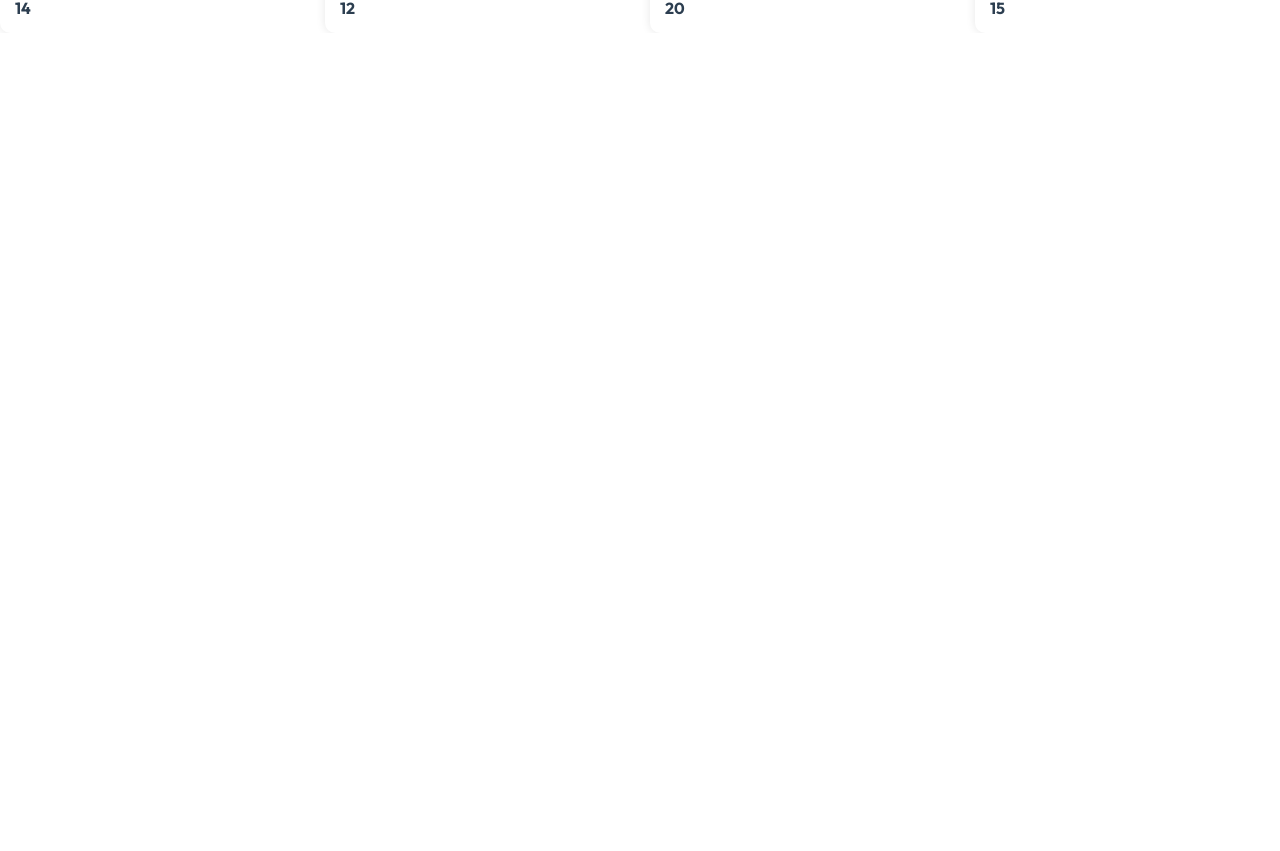
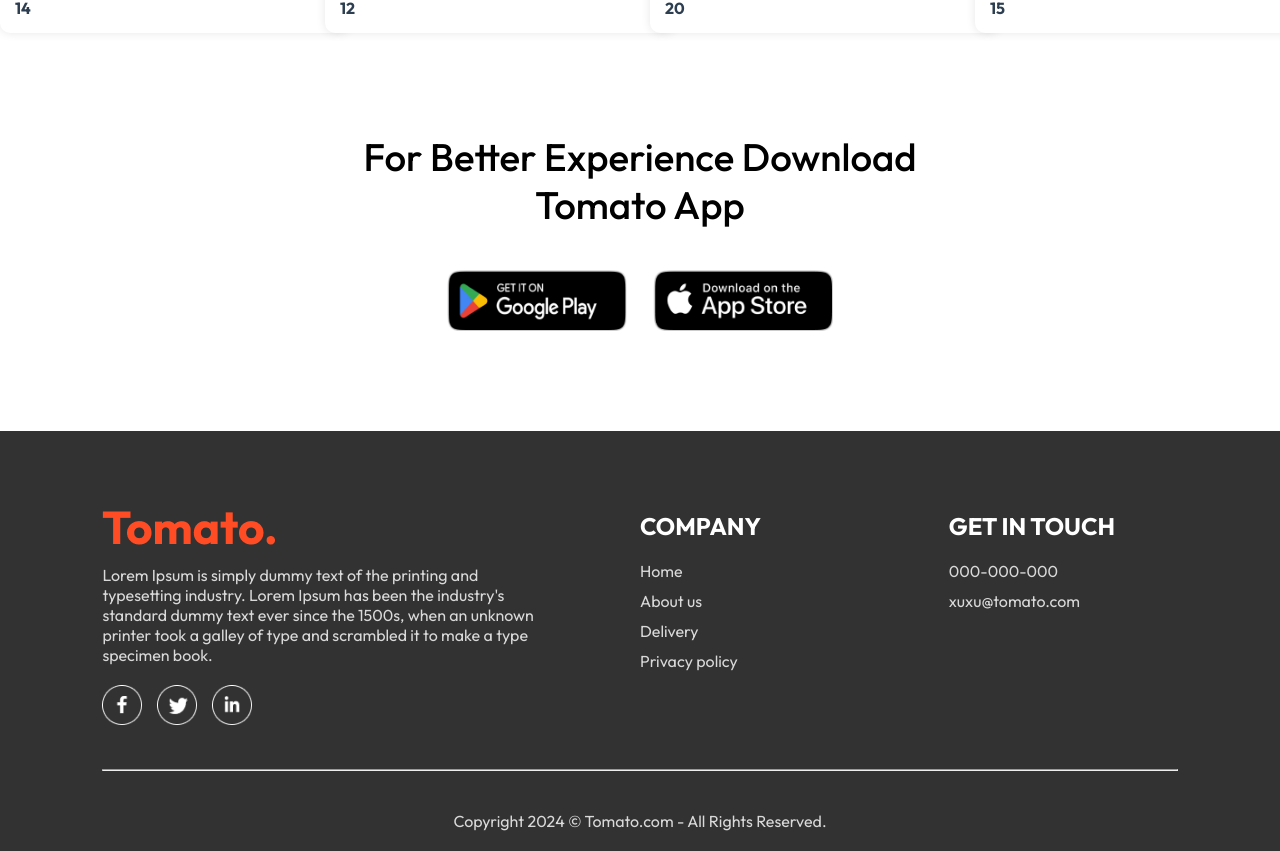
Before and after one commit to kmstorm/FoodDeli, a React (Vite) app: page / in a window 1280 px wide. Shown: the part 4480-5331 px from the top of the page. Before the commit the page ends 4513 px from the top, so only its background shows below. Built offline with nearby package versions, Linux system fonts and the light colour scheme.

Commit message:
FE-update-homepage-footer-and-add-appdownload

```diff
--- /dev/null
+++ b/src/components/AppDownload/AppDownload.css
@@ -0,0 +1,25 @@
+.app-download {
+  margin: auto;
+  margin-top: 100px;
+  font-size: max(3vw, 20px);
+  text-align: center;
+  font-weight: 500;
+}
+
+.app-download-platforms {
+  display: flex;
+  justify-content: center;
+  gap: max(2vw, 10px);
+  margin-top: 40px;
+}
+
+.app-download-platforms img {
+  width: max(30vw, 120px);
+  max-width: 180px;
+  transition: 0.2s;
+  cursor: pointer;
+}
+
+.app-download-platforms img:hover {
+  transform: scale(1.05);
+}
--- /dev/null
+++ b/src/components/AppDownload/AppDownload.jsx
@@ -0,0 +1,16 @@
+import React from 'react'
+import './AppDownload.css'
+import {assets} from '../../assets/assets'
+export const AppDownload = () => {
+  return (
+    <div className="app-download" id="app-download">
+        <p>For Better Experience Download <br /> Tomato App</p>
+        <div className="app-download-platforms" >
+            <img src={assets.play_store} alt="" />
+            <img src={assets.app_store} alt="" />
+        </div>
+    </div>
+  )
+}
+
+export default AppDownload
--- a/src/components/Footer/Footer.css
+++ b/src/components/Footer/Footer.css
@@ -0,0 +1,50 @@
+.footer {
+  color: #d9d9d9;
+  background-color: #323232;
+  display: flex;
+  flex-direction: column;
+  align-items: center;
+  gap: 20px;
+  padding: 20px 8vw;
+  padding-top: 80px;
+  margin-top: 100px;
+}
+.footer-content {
+  width: 100%;
+  display: grid;
+  grid-template-columns: 2fr 1fr 1fr;
+  gap: 80px;
+}
+.footer-content-left,
+.footer-content-right,
+.footer-content-center {
+  display: flex;
+  flex-direction: column;
+  align-items: start;
+  gap: 20px;
+}
+
+.footer-content-left li,
+.footer-content-right li,
+.footer-content-center li {
+  list-style: none;
+  margin-bottom: 10px;
+  cursor: pointer;
+}
+
+.footer-content-right h2,
+.footer-content-center h2 {
+  color: white;
+}
+
+.footer-social-icons img {
+  width: 40px;
+  margin-right: 15px;
+}
+
+.footer hr {
+  width: 100%;
+  height: 2px;
+  margin: 20px 0;
+  background-color: border: none;
+}
--- a/src/components/Footer/Footer.jsx
+++ b/src/components/Footer/Footer.jsx
@@ -1,19 +1,40 @@
 import React from 'react'
 import './Footer.css'
+import {assets} from '../../assets/assets'
 export const Footer = () => {
   return (
     <div className="footer" id="footer">
       <div className="footer-content">
             <div className="footer-content-left">
-
+                <img src={assets.logo} alt="Logo của Tomato.com" />
+                <p>Lorem Ipsum is simply dummy text of the printing and typesetting industry. Lorem Ipsum has been the industry's standard dummy text ever since the 1500s, when an unknown printer took a galley of type and scrambled it to make a type specimen book.</p>
+                <div className="footer-social-icons">
+                    <img src={assets.facebook_icon} alt="Icon Facebook" />
+                    <img src={assets.twitter_icon} alt="Icon Twitter" />
+                    <img src={assets.linkedin_icon} alt="Icon LinkedIn" />
+                </div>
             </div>
             <div className="footer-content-center">
-
+              <h2>COMPANY</h2>
+              <ul>
+                <li>Home</li>
+                <li>About us</li>
+                <li>Delivery</li>
+                <li>Privacy policy</li>
+              </ul>
             </div>
             <div className="footer-content-right">
-
+              <h2>GET IN TOUCH</h2>
+              <ul>
+                <li>000-000-000</li>
+                <li>xuxu@tomato.com</li>
+              </ul>
             </div>
       </div>
+      <hr />
+      <p className="footer-copyright"> Copyright 2024 © Tomato.com - All Rights Reserved. </p>
     </div>
   )
 }
+
+export default Footer
--- a/src/pages/Home/Home.jsx
+++ b/src/pages/Home/Home.jsx
@@ -3,14 +3,16 @@
 import Header from '../../components/Header/Header'
 import Explore from '../../components/ExploreMenu/Explore'
 import FoodDisplay from '../../components/FoodDisplay/FoodDisplay'
+import AppDownload from '../../components/AppDownload/AppDownload'
 export const Home = () => {
   const [category, setCategory] = useState("All");
 
   return (
     <div>
-        <Header />
+      <Header />
       <Explore category={category} setCategory={setCategory} />
       <FoodDisplay category={category} />
+      <AppDownload />
     </div>
   )
 }
```
Lines whose indentation alone changed are shown as unchanged.
